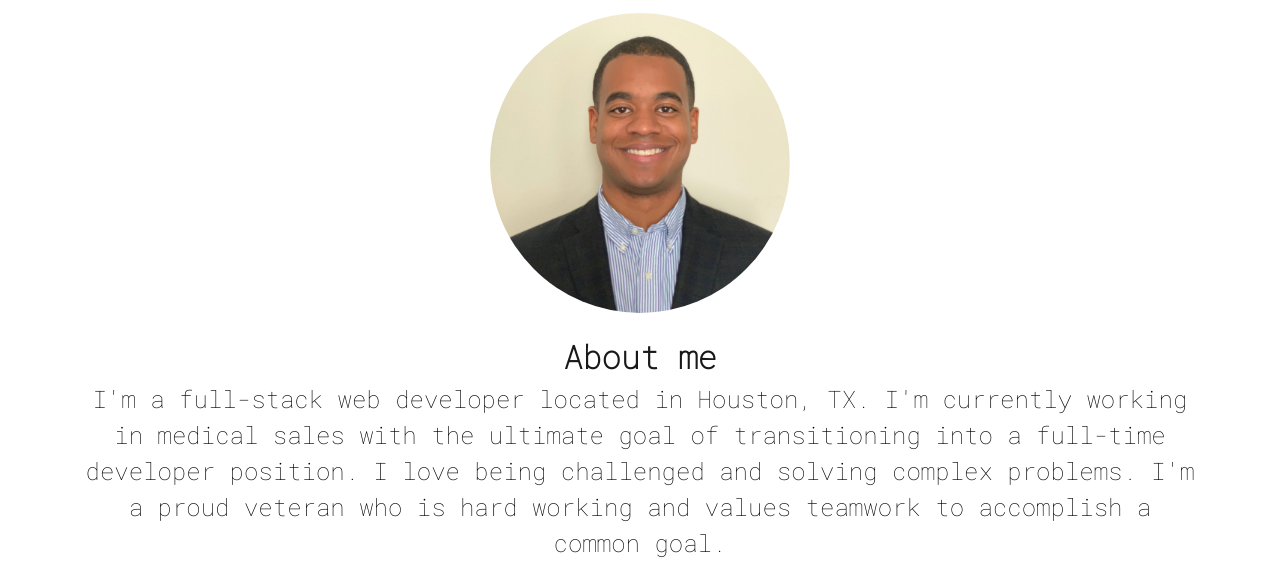
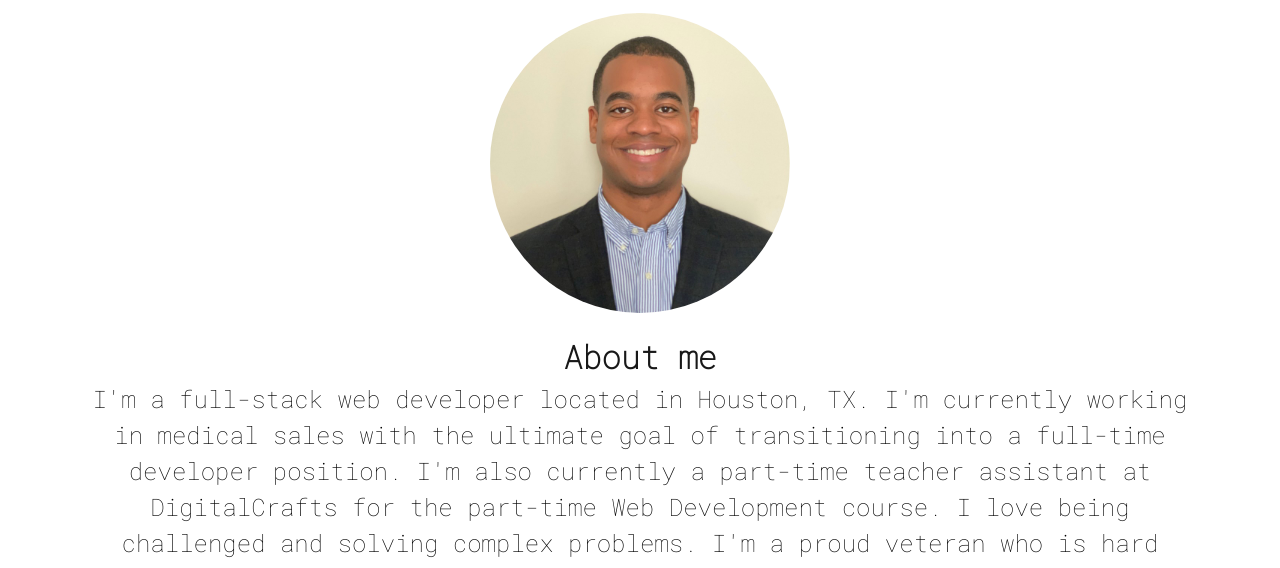
Before and after one commit to EugeneJac3/Portfolio, a plain HTML site: page index.html in a window 1280 px wide. Shown: the part 231-799 px from the top of the page. Drawn offline with nearby package versions, Linux system fonts and the light colour scheme.

Commit message:
updated resume

```diff
--- a/index.html
+++ b/index.html
@@ -56,7 +56,7 @@
         <div class="aboutContainer">
           <header>About me</header>
           <p class="round">
-              I'm a full-stack web developer located in Houston, TX. I'm currently working in medical sales with the ultimate goal of transitioning into a full-time developer position. I love being challenged and solving complex problems. I'm a proud veteran who is hard working and values teamwork to accomplish a common goal.
+              I'm a full-stack web developer located in Houston, TX. I'm currently working in medical sales with the ultimate goal of transitioning into a full-time developer position. I'm also currently a part-time teacher assistant at DigitalCrafts for the part-time Web Development course. I love being challenged and solving complex problems. I'm a proud veteran who is hard working and values teamwork to accomplish a common goal.
           </p>
       </div>
 
```
Also changed, not shown: 1 other file.
